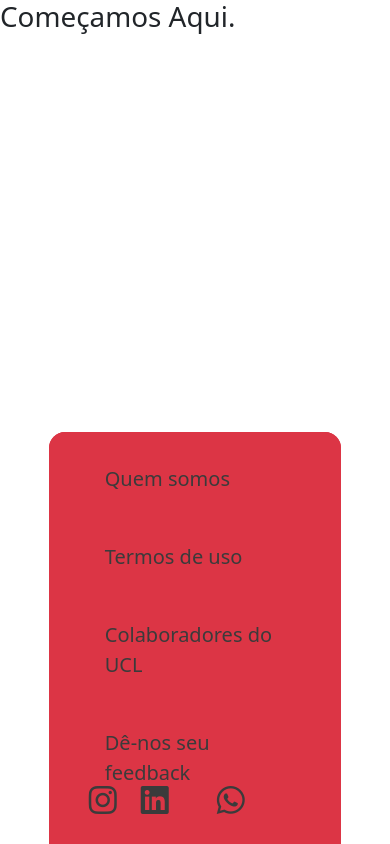
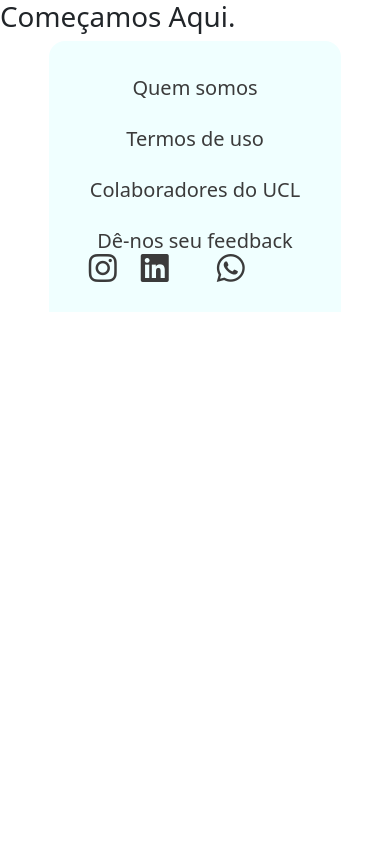
Before and after one commit to unitedcodelab/foi-de-base, a Django app: page / in a window 390 px wide. Run offline with Django 3.2, Linux system fonts and the light colour scheme.

Commit message:
Style: Adição media query footer.

```diff
--- a/project/static/css/components/footer.css
+++ b/project/static/css/components/footer.css
@@ -2,3 +2,14 @@
     background-color: azure;
     padding: 2rem 2.5rem;
 }
+
+@media screen and (max-width: 1325px){
+    .footer_text {
+        gap: 1.3rem!important;
+        margin: auto!important;
+        justify-content:center!important;
+    }
+    .social-medias {
+        margin: 1rem auto 0 auto !important;
+    }
+}
--- a/project/templates/base.html
+++ b/project/templates/base.html
@@ -27,7 +27,6 @@
 
   <body>
     {% block content %}{% endblock %}
-    {% include "components/footer.html" %}
 
     {% block footer_js %}{% endblock %}
   </body>
--- a/project/templates/components/footer.html
+++ b/project/templates/components/footer.html
@@ -5,7 +5,7 @@
 
 
 <footer class="w-100 d-flex justify-content-center">
-  <div class="footer-container bg-danger w-75 bottom-0 d-flex position-absolute aling-items-center justify-content-between rounded-top-4 flex-wrap">
+  <div class="footer-container w-75 d-flex aling-items-center justify-content-between rounded-top-4 flex-wrap">
     <div class="footer_text d-flex gap-5 ms-3 me-3 fs-5 flex-wrap">
       <a href="#" class="links light-link d-flex align-items-center text-decoration-none">
           <p class="m-0">Quem somos</p>
```
